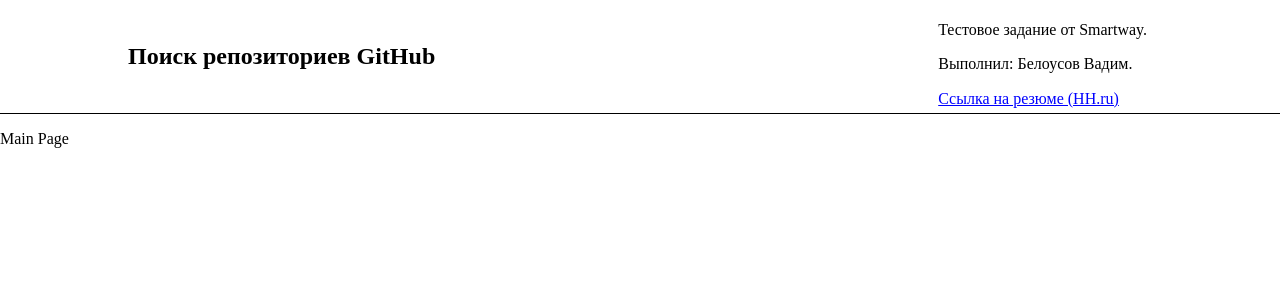
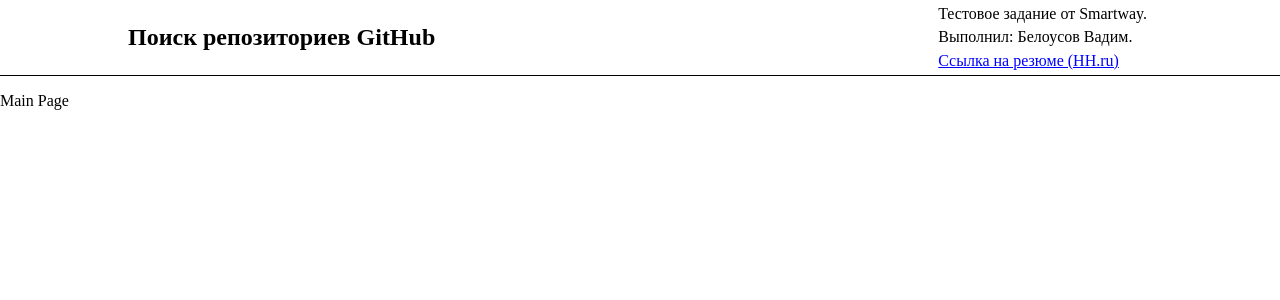
Before and after one commit to TheVadiratti/smartway-test, a React (Vite) app: page / in a window 1280 px wide. Shown: the top 300 px of the page. Built offline with nearby package versions, Linux system fonts and the light colour scheme.

Commit message:
Меняет стили в компоненте Header

```diff
--- a/src/components/lowOrder/Header/Header.module.css
+++ b/src/components/lowOrder/Header/Header.module.css
@@ -19,6 +19,10 @@
 
 .infoContainer {
   padding: 5px;
+}
+
+.text {
+  margin: 0 0 5px;
 }
 
 @media (min-width: 640px) {
--- a/src/components/lowOrder/Header/Header.tsx
+++ b/src/components/lowOrder/Header/Header.tsx
@@ -7,8 +7,8 @@ export default function Header() {
       <div className={Styles.container}>
         <h1 className={Styles.heading}>Поиск репозиториев GitHub</h1>
         <div className={Styles.infoContainer}>
-          <p>Тестовое задание от Smartway.</p>
-          <p>Выполнил: Белоусов Вадим.</p>
+          <p className={Styles.text}>Тестовое задание от Smartway.</p>
+          <p className={Styles.text}>Выполнил: Белоусов Вадим.</p>
           <Link to="https://hh.ru/resume/075a84daff0d5185740039ed1f663370667957">
             Ссылка на резюме (HH.ru)
           </Link>
```
